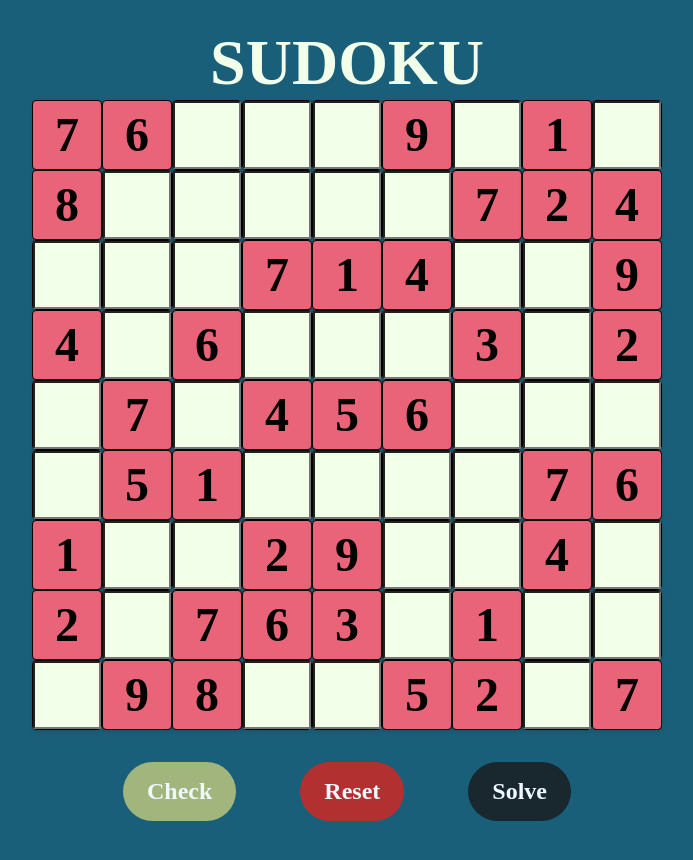
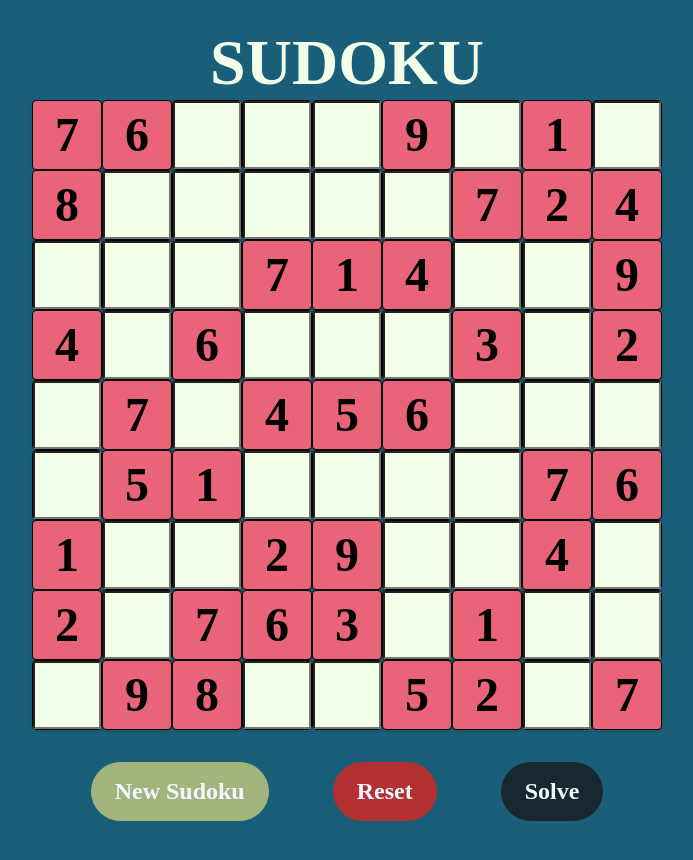
Before and after one commit to BehlulOz/Behlul-Ozkul-Capstone-Project-client, a React (Create React App) app: page / in a window 1280 px wide. Shown: the top 860 px of the page, without its empty margins (293-986 px from the left). Built offline with nearby package versions, Linux system fonts and the light colour scheme; the HTML template or start-up script is replaced by a standard one; a web font is replaced by a local one.

Commit message:
first commit

```diff
--- a/src/components/Buttons/Buttons.js
+++ b/src/components/Buttons/Buttons.js
@@ -5,15 +5,15 @@ import initialGrid from "../../data/sudoku-boards.json";
 const Buttons = ({
   sudokuSolver,
   sudokuReset,
-  sudokuCheck,
+  newSudoku,
   setNewGrid
 }) => {
-  const handleCheck = () => {
-    sudokuCheck();
+  const handleNewSudoku = () => {
+    newSudoku();
   };
 
-  const handleReset = (e) => {
-    sudokuReset(e);
+  const handleReset = () => {
+    sudokuReset();
   };
 
   const handleSolve = () => {
@@ -22,8 +22,8 @@ const Buttons = ({
 
   return (
     <div className="buttons">
-      <button className="button button__check" onClick={handleCheck}>
-        Check
+      <button className="button button__check" onClick={handleNewSudoku}>
+        New Sudoku
       </button>
       <button className="button button__reset" onClick={handleReset}>
         Reset
--- a/src/components/SudokuBoard/SudokuBoard.js
+++ b/src/components/SudokuBoard/SudokuBoard.js
@@ -4,9 +4,8 @@ import initialGrid from "../../data/sudoku-boards.json";
 import Buttons from "../Buttons/Buttons";
 
 export const SudokuBoard = () => {
-  const grid = JSON.parse(JSON.stringify(initialGrid));
-  // const [originalGrid] = [...initialGrid];
-  const [newGrid, setNewGrid] = useState([...initialGrid]);
+  let grid = JSON.parse(JSON.stringify(initialGrid));
+  const [newGrid, setNewGrid] = useState([...grid]);
   const [inputCheck, setInputCheck] = useState(true);
   const rowCheck = useRef(true);
   const colCheck = useRef(true);
@@ -14,43 +13,37 @@ export const SudokuBoard = () => {
   const completeCheck = useRef(false);
 
   const changeHandler = (e, rowIndex, colIndex) => {
-    const tempGrid = [...newGrid];
     const newInput = parseInt(e.target.value);
     rowCheck.current = true;
     colCheck.current = true;
     innerGridCheck.current = true;
 
     for (let i = 0; i < 9; i++) {
-      if (newInput === tempGrid[i][rowIndex]) {
+      if (newInput === newGrid[i][rowIndex]) {
         rowCheck.current = false;
         console.log("Duplicate row value found:", newInput);
       }
-      if (newInput === tempGrid[colIndex][i]) {
+      if (newInput === newGrid[colIndex][i]) {
         colCheck.current = false;
         console.log("Duplicate column value found:", newInput);
       }
     }
 
     checkInnerGrid(rowIndex, colIndex, newInput);
-    console.log(
-      "colCheck.current",
-      colCheck.current,
-      "rowCheck.current",
-      rowCheck.current
-    );
+
     if (
-      0 < newInput &&
+      (0 < newInput &&
       newInput <= 9 &&
       colCheck.current &&
       rowCheck.current &&
-      innerGridCheck.current
+
+      innerGridCheck.current)
     ) {
-      tempGrid[colIndex][rowIndex] = newInput;
+      newGrid[colIndex][rowIndex] = newInput;
       e.target.classList.remove("input-error");
-      console.log(tempGrid[colIndex][rowIndex]);
     } else {
-      tempGrid[colIndex][rowIndex] = -1;
       e.target.classList.add("input-error");
+      e.target.value = "";
     }
     setInputCheck(
       !rowCheck.current || !colCheck.current || !innerGridCheck.current
@@ -58,131 +51,9 @@ export const SudokuBoard = () => {
     if (checkComplete()) {
       alert("Congratulations! You Completed the SUDOKU.");
     }
-    console.log("tempGrid:", tempGrid);
-    setNewGrid([...tempGrid]);
-  };
-
-  // const sudokuCheck = (rowIndex, colIndex) => {
-  //   const set = new Set();
-  //   for (let i = 0; i < 9; i++) {
-  //     const rowArray = rowArray.push(newGrid[i][rowIndex]);
-  //     console.log(rowArray);
-  //   }
-  //   rowArray.filter()
-  //     if (duplicatecheck === newGrid[i][rowIndex]) {
-  //       rowCheck.current = false;
-  //       console.log("Duplicate row value found:", duplicatecheck);
-  //     }
-  //     if (duplicatecheck === newGrid[colIndex][i]) {
-  //       colCheck.current = false;
-  //       console.log("Duplicate column value found:", duplicatecheck);
-  //     }
-  // }
-  const sudokuCheck = (rowIndex, colIndex) => {
-    if (colCheck.current && rowCheck.current && innerGridCheck.current) {
-      alert("Yes! You are On The Right Track");
-      return true;
-    } else {
-      alert("Please, Check the Numbers Again!");
-    }
-  };
-
-  const solveCheck = (rowIndex, colIndex) => {
-    if (colCheck.current && rowCheck.current && innerGridCheck.current) {
-      return true;
-    } else {
-      return false;
-    }
-  };
-
-  const sudokuReset = () => {
-    const updatedGrid = JSON.parse(JSON.stringify(initialGrid));
-    setNewGrid([...updatedGrid]);
-  };
-
-  // const sudokuSolver = () => {
-  //   for (let i = 0; i < 9; i++) {
-  //     for (let j = 0; j < 9; j++) {
-  //       for (let k = 1; k <= 9; k++) {
-  //         if (newGrid[i][j] < 0) {
-  //           newGrid[i][j] = k;
-  //         } else {
-  //           break;
-  //         }
-  //       }
-  //     }
-  //   }
-  // };
-
-  const sudokuSolver = () => {
-    solveSudoku(0, 0);
-  };
-
-  const solveSudoku = (row, col) => {
-    if (col === 9) {
-      // Move to the next rowIndex if the end of the current rowIndex is reached
-      row++;
-      col = 0;
-    }
-
-    // Base case: If all cells have been filled, the puzzle is solved
-    if (row === 9) {
-      alert("Sudoku solved!");
-      return true;
-    }
-
-    // Skip already filled cells
-    if (newGrid[col][row] > 0) {
-      return solveSudoku(row, col + 1);
-    }
-
-    // Try different values for the empty cell
-    for (let num = 1; num <= 9; num++) {
-      if (isValidMove(row, col, num)) {
-        // Assign the valid value to the cell
-        newGrid[col][row] = num;
-
-        // Recursive call to solve the puzzle
-        if (solveSudoku(row, col + 1)) {
-          return true;
-        }
-
-        // If the current value doesn't lead to a solution, backtrack
-        newGrid[col][row] = 0;
-      }
-    }
-
-    // No valid value found, backtrack to the previous cell
-    return false;
-  };
-
-  const isValidMove = (row, col, num) => {
-    // Check if the value already exists in the same row
-    for (let i = 0; i < 9; i++) {
-      if (newGrid[i][row] === num) {
-        return false;
-      }
-    }
-
-    // Check if the value already exists in the same column
-    for (let i = 0; i < 9; i++) {
-      if (newGrid[col][i] === num) {
-        return false;
-      }
-    }
-
-    // Check if the value already exists in the 3x3 sub-grid
-    const subGridStartRow = Math.floor(row / 3) * 3;
-    const subGridStartCol = Math.floor(col / 3) * 3;
-    for (let i = 0; i < 3; i++) {
-      for (let j = 0; j < 3; j++) {
-        if (newGrid[subGridStartCol + i][subGridStartRow + j] === num) {
-          return false;
-        }
-      }
-    }
-
-    return true;
+    // grid = JSON.parse(JSON.stringify(initialGrid));
+    // console.log("newGrid:", newGrid);
+    setNewGrid([...newGrid]);
   };
 
   const checkInnerGrid = (rowIndex, colIndex, newInput) => {
@@ -203,7 +74,13 @@ export const SudokuBoard = () => {
     }
   };
 
-  const checkComplete = () => {
+  const sudokuReset = () => {
+    const updatedGrid = JSON.parse(JSON.stringify(grid));
+    setNewGrid([...grid]);
+    console.log(updatedGrid);
+  };
+
+    const checkComplete = () => {
     for (let i = 0; i < 9; i++) {
       for (let j = 0; j < 9; j++) {
         if (newGrid[i][j] < 0) {
@@ -214,16 +91,96 @@ export const SudokuBoard = () => {
     return (completeCheck.current = true);
   };
 
+  const sudokuSolver = () => {
+    // solveSudoku(0, 0);
+  };
+
+  // const solveSudoku = (row, col) => {
+  //   if (col === 9) {
+  //     // Move to the next rowIndex if the end of the current rowIndex is reached
+  //     row++;
+  //     col = 0;
+  //   }
+
+  //   // Base case: If all cells have been filled, the puzzle is solved
+  //   if (row === 9) {
+  //     alert("Sudoku solved!");
+  //     return true;
+  //   }
+
+  //   // Skip already filled cells
+  //   if (newGrid[col][row] > 0) {
+  //     return solveSudoku(row, col + 1);
+  //   }
+
+  //   // Try different values for the empty cell
+  //   for (let num = 1; num <= 9; num++) {
+  //     if (isValidMove(row, col, num)) {
+  //       // Assign the valid value to the cell
+  //       newGrid[col][row] = num;
+
+  //       // Recursive call to solve the puzzle
+  //       if (solveSudoku(row, col + 1)) {
+  //         return true;
+  //       }
+
+  //       // If the current value doesn't lead to a solution, backtrack
+  //       newGrid[col][row] = 0;
+  //     }
+  //   }
+
+  //   // No valid value found, backtrack to the previous cell
+  //   return false;
+  // };
+
+  const isValidMove = (row, col, num) => {
+    // Check if the value already exists in the same row
+    for (let i = 0; i < 9; i++) {
+      if (newGrid[i][row] === num) {
+        return false;
+      }
+    }
+
+    // Check if the value already exists in the same column
+    for (let i = 0; i < 9; i++) {
+      if (newGrid[col][i] === num) {
+        return false;
+      }
+    }
+
+    // Check if the value already exists in the 3x3 sub-grid
+    const subGridStartRow = Math.floor(row % 3) * 3;
+    const subGridStartCol = Math.floor(col % 3) * 3;
+    for (let i = 0; i < 3; i++) {
+      for (let j = 0; j < 3; j++) {
+        if (newGrid[subGridStartCol + i][subGridStartRow + j] === num) {
+          return false;
+        }
+      }
+    }
+
+    return true;
+  };
+
+  const newSudoku = () => {
+    for (let sudokuNum = 1; sudokuNum <= 9; sudokuNum++) {
+      setNewGrid(initialGrid);
+    }
+  };
+
   return (
     <>
       <div className="board" key={JSON.stringify(newGrid)}>
         {newGrid.map((col, colIndex) => (
           <div key={colIndex} className="col">
             {col.map((node, rowIndex) => (
-              <div key={rowIndex} className={node > 0 ? "node" : "node-empty"}>
-                {console.log(initialGrid[colIndex][rowIndex])}
-                {console.log(node)}
-                {initialGrid[colIndex][rowIndex] > 0 ? (
+              <div
+                key={rowIndex}
+                className={
+                  initialGrid[colIndex][rowIndex] > 0 ? "node" : "node-empty"
+                }
+              >
+                {node > 0 ? (
                   node
                 ) : (
                   <input
@@ -248,9 +205,34 @@ export const SudokuBoard = () => {
       <Buttons
         sudokuSolver={sudokuSolver}
         sudokuReset={sudokuReset}
-        sudokuCheck={sudokuCheck}
         setNewGrid={setNewGrid}
       />
     </>
   );
 };
+
+// const sudokuCheck = (rowIndex, colIndex) => {
+//   const set = new Set();
+//   for (let i = 0; i < 9; i++) {
+//     const rowArray = rowArray.push(newGrid[i][rowIndex]);
+//     console.log(rowArray);
+//   }
+//   rowArray.filter()
+//     if (duplicatecheck === newGrid[i][rowIndex]) {
+//       rowCheck.current = false;
+//       console.log("Duplicate row value found:", duplicatecheck);
+//     }
+//     if (duplicatecheck === newGrid[colIndex][i]) {
+//       colCheck.current = false;
+//       console.log("Duplicate column value found:", duplicatecheck);
+//     }
+// }
+
+// const sudokuCheck = (rowIndex, colIndex) => {
+//   if (colCheck.current && rowCheck.current && innerGridCheck.current) {
+//     alert("Yes! You are On The Right Track");
+//     return true;
+//   } else {
+//     alert("Please, Check the Numbers Again!");
+//   }
+// };
--- a/src/components/SudokuBoard/SudokuBoard.scss
+++ b/src/components/SudokuBoard/SudokuBoard.scss
@@ -32,7 +32,6 @@
     margin: 0;
     font-family: "WorkSans";
     font-weight: bold;
-
     padding: 10px;
     background-color:#F2FFE9;
     height: 2rem;
@@ -48,14 +47,44 @@
 }
 
 .input-error {
-  animation: blink 1s infinite alternate;
+  animation: blink-red 2s linear forwards;
+  text-decoration: underline red;
 }
 
-@keyframes blink {
-  from {
+@keyframes blink-red {
+  0% {
     background-color: red;
   }
-  to {
-    background-color: initial;
+  50% {
+    background-color: #F2FFE9;
   }
+  75% {
+    background-color: red;
+  }
+  100% {
+    background-color: #F2FFE9;
+
+  }
+
 }
+
+.input-true {
+  animation: blink-green 2s linear forwards;
+}
+
+@keyframes blink-green {
+  0% {
+    background-color: green;
+  }
+  50% {
+    background-color: #F2FFE9;
+  }
+  75% {
+    background-color: green;
+  }
+  100% {
+    background-color: #F2FFE9;
+
+  }
+
+}
```
